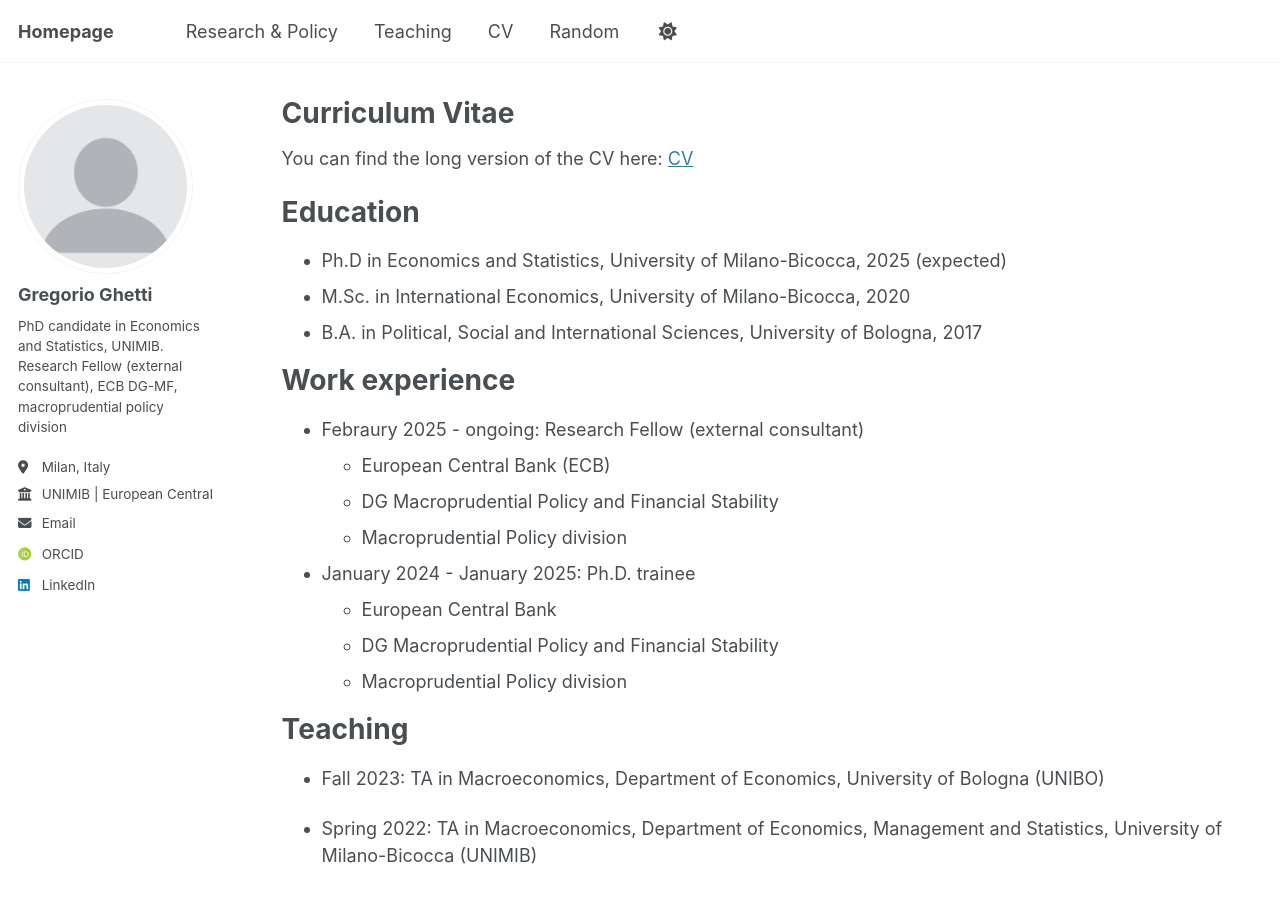
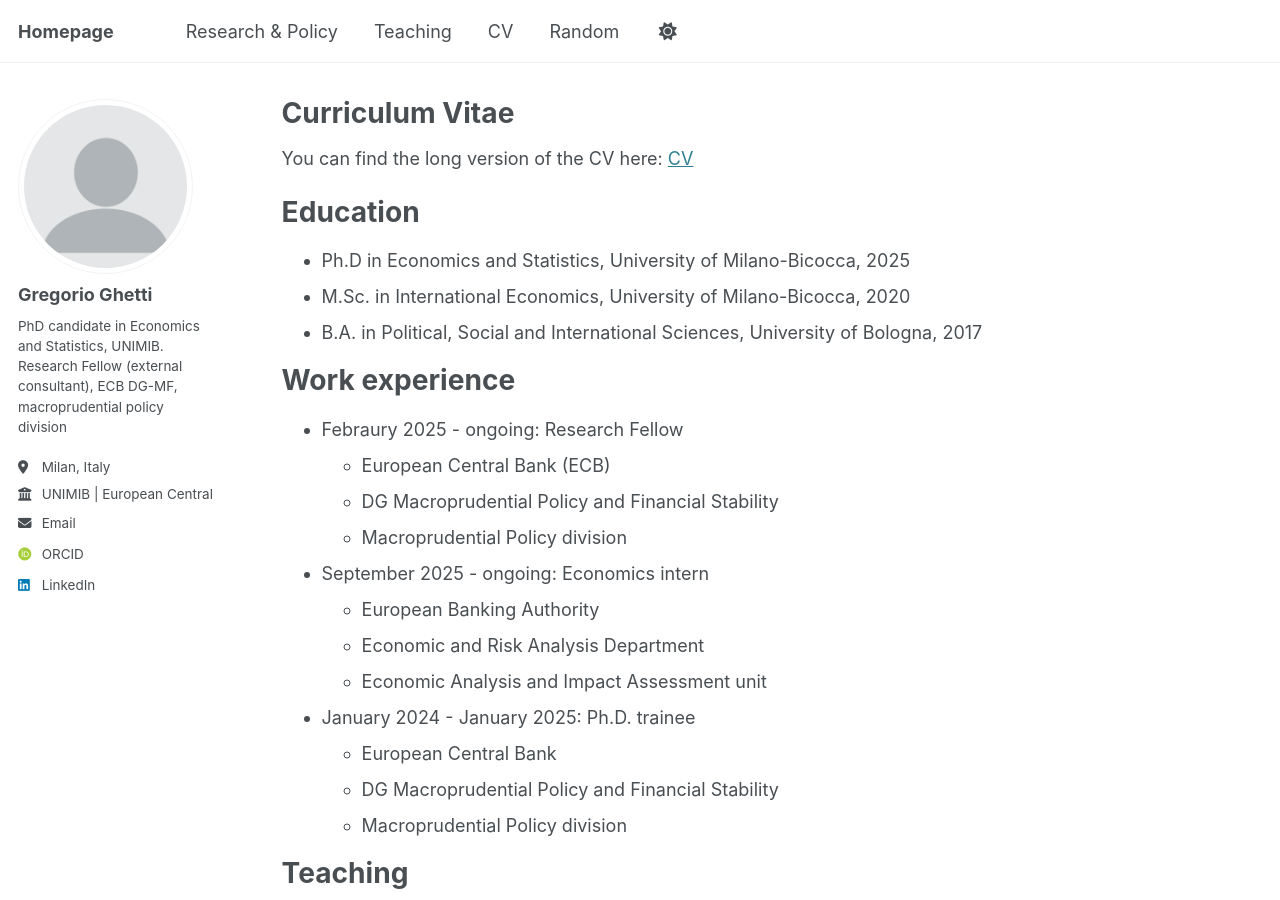
Before and after one commit to GregGh95/GregGh95.github.io, a Jekyll site: the page built from _pages/cv.md, in a window 1280 px wide and 900 px high. Built offline with Jekyll 4.4.1, drawn with Linux system fonts in a browser that asks for light colours; some web fonts are replaced.

Commit message:
Update education and work experience sections
Removed expected graduation status from Ph.D. entry and added new internship position.

```diff
--- a/_pages/cv.md
+++ b/_pages/cv.md
@@ -13,16 +13,21 @@ You can find the long version of the CV here: [CV](files/CV_GG.pdf)
 
 Education
 ======
-* Ph.D in Economics and Statistics, University of Milano-Bicocca, 2025 (expected)
+* Ph.D in Economics and Statistics, University of Milano-Bicocca, 2025
 * M.Sc. in International Economics, University of Milano-Bicocca, 2020
 * B.A. in Political, Social and International Sciences, University of Bologna, 2017
 
 Work experience
 ======
-* Febraury 2025 - ongoing: Research Fellow (external consultant)
+* Febraury 2025 - ongoing: Research Fellow
   * European Central Bank (ECB)
   * DG Macroprudential Policy and Financial Stability
   * Macroprudential Policy division
+
+* September 2025 - ongoing: Economics intern
+  * European Banking Authority
+  * Economic and Risk Analysis Department
+  * Economic Analysis and Impact Assessment unit
 
 * January 2024 - January 2025: Ph.D. trainee
   * European Central Bank
```
